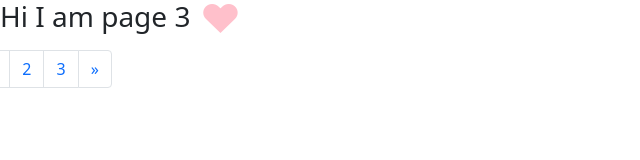
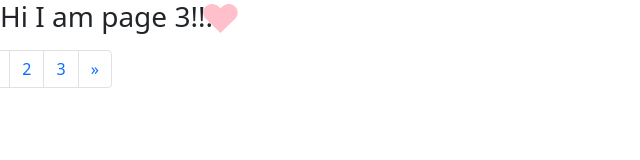
Before and after one commit to Aunggrid/TextLE2, a plain HTML site: page index3.html in a window 1280 px wide. Shown: the full height of the page, 0-640 px from the left. Drawn offline with Linux system fonts and the light colour scheme.

Commit message:
add !!!! at html3.html
add !!!! at html3.html

```diff
--- a/index3.html
+++ b/index3.html
@@ -9,7 +9,7 @@
 </head>
 <body>
 <div class="index3header">
-  <h3>Hi I am page 3<div class="heart"><h1 style="color:pink">♥</h1></div></h3></div>
+  <h3>Hi I am page 3!!!<div class="heart"><h1 style="color:pink">♥</h1></div></h3></div>
     <div class="container">
      <div class="pagnipage23controll">
     <nav aria-label="Page navigation example">
```
